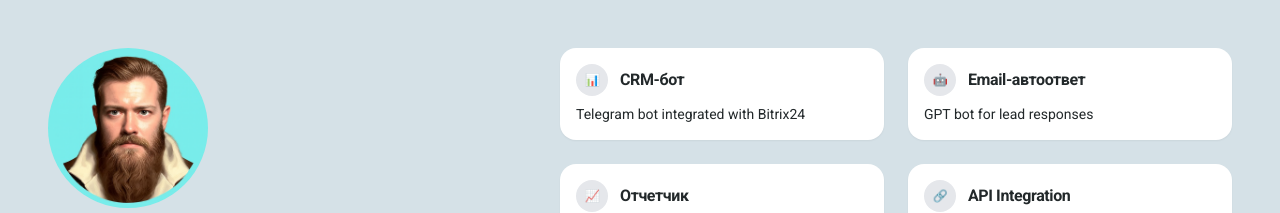
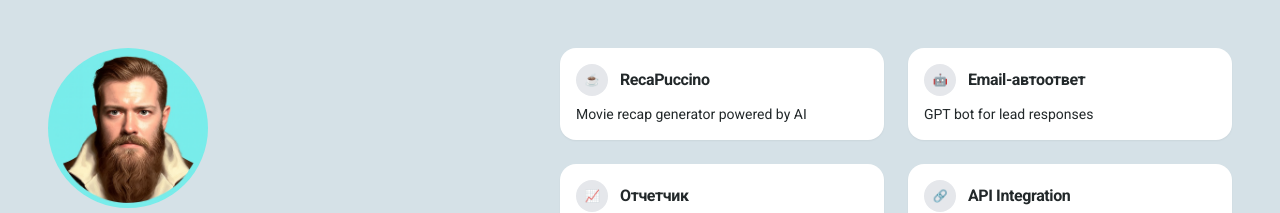
Before and after one commit to MrKaminskiy/nikitakaminskiy.com, a Next.js app: page / in a window 1280 px wide. Shown: the top 213 px of the page. Built offline with nearby package versions, Linux system fonts and the light colour scheme.

Commit message:
Add RecaPuccino project: AI-powered movie recap generator

```diff
--- a/src/app/page.tsx
+++ b/src/app/page.tsx
@@ -141,15 +141,15 @@ export default function Home() {
         {/* Right Column - Projects Grid (60% width on desktop, full width on mobile) */}
         <div className="w-full lg:w-3/5 overflow-y-auto p-6 lg:p-12">
           <div className="grid grid-cols-1 lg:grid-cols-2 gap-6">
-          {/* Project 1 */}
-          <a href="#" className="block bg-white p-4 rounded-2xl shadow-sm hover:shadow-lg hover:bg-gray-200 transition-all duration-200 cursor-pointer">
+          {/* Project 1 - RecaPuccino */}
+          <a href="https://recapuccino-production.up.railway.app" target="_blank" rel="noopener noreferrer" className="block bg-white p-4 rounded-2xl shadow-sm hover:shadow-lg hover:bg-gray-200 transition-all duration-200 cursor-pointer">
             <div className="flex items-center space-x-3 mb-2">
               <div className="w-8 h-8 bg-gray-200 rounded-full flex items-center justify-center">
-                <span className="text-gray-500 font-bold text-xs">📊</span>
+                <span className="text-gray-500 font-bold text-xs">☕</span>
               </div>
-              <div className="font-bold text-custom-primary">CRM-бот</div>
+              <div className="font-bold text-custom-primary">RecaPuccino</div>
             </div>
-            <div className="text-sm text-custom-primary">Telegram bot integrated with Bitrix24</div>
+            <div className="text-sm text-custom-primary">Movie recap generator powered by AI</div>
           </a>
 
           {/* Project 2 */}
```
